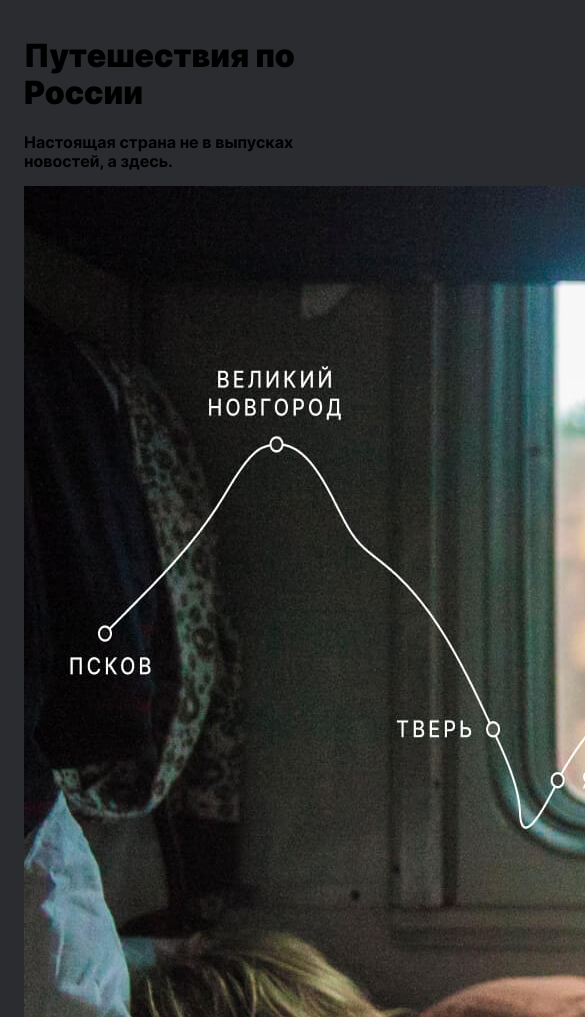
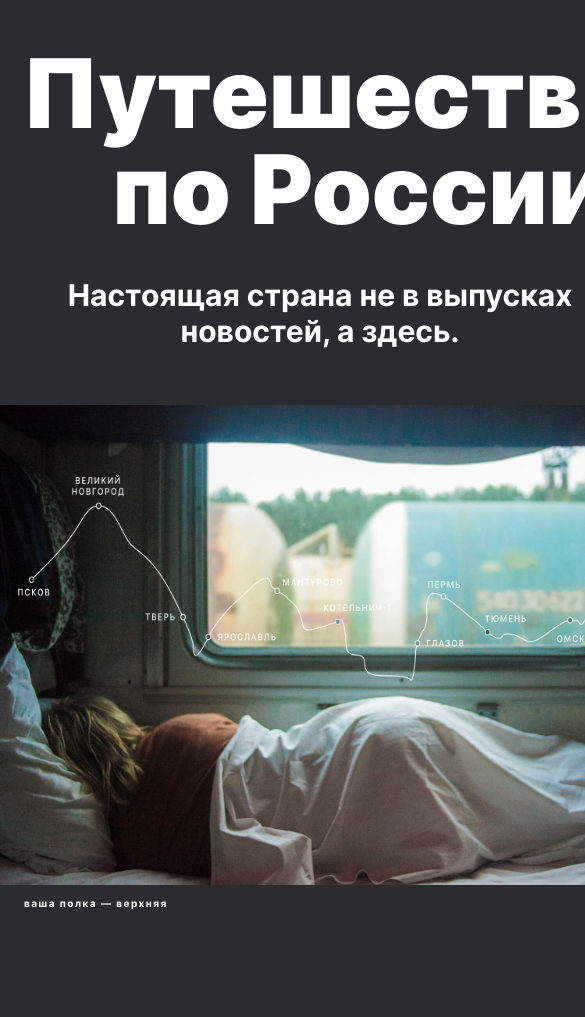
Before and after one commit to ViktorGlushak/russian-travel, a plain HTML site: page index.html in a window 390 px wide. Shown: the part 83-1100 px from the top of the page, 585 px wide, since content can reach past the window. Drawn offline with Linux system fonts and the light colour scheme.

Commit message:
lead свёрстана секция под все разрешения

```diff
--- a/pages/style.css
+++ b/pages/style.css
@@ -13,6 +13,7 @@
   font-feature-settings: "kern";
   max-width: 1280px;
   font-family: 'Inter', 'Arial', sans-serif;
+  color: white;
 }
 
 .page_magrin_auto {
@@ -20,22 +21,7 @@
 }
 
 .page__section {
-  padding: 20px 48px;
   margin: 0 auto;
-  box-sizing: border-box;
-}
-
-@media screen and (max-width: 768px) {
-  /* <= 768 */
-  .page__section {
-    padding: 20px 24px;
-  }
-}
-
-@media screen and (max-width: 320px) {
-  .page__section {
-    padding: 20px 16px;
-  }
 }
 
 .header {
@@ -89,10 +75,9 @@
   height: 28px;
   font-size: 24px;
   font-family: 'Inter', 'Arial', sans-serif;
-  font-weight: 400;
-  color: white;
+  font-weight: Normal;
   align-self: center;
-  line-height: 28px;
+  line-height: 1.2;
 }
 
 .header__lang-link:hover {
@@ -116,6 +101,140 @@
     width: 22px;
     height: 20px;
     font-size: 18px;
-    line-height: 20px;
+    line-height: 1.1;
   }
 }
+
+.lead {
+  padding: 21px 148px 0;
+  /*padding-top: 21px;*/
+  width: 100%;
+  max-width: 1280px;
+  /*height: 1005px;*/
+  box-sizing: border-box;
+  text-align: center;
+}
+
+@media screen and (max-width: 1024px) {
+  .lead {
+    padding: 48px 48px 0;
+    max-width: 1024px;
+    height: 962px;
+  }
+}
+
+@media screen and (max-width: 768px) {
+  .lead {
+    padding: 48px 0 0;
+    max-width: 768px;
+    height: 916px;
+  }
+}
+
+@media screen and (max-width: 320px) {
+  .lead {
+    padding: 48px 0 0;
+    max-width: 320px;
+    height: 406px;
+  }
+}
+
+.lead__title {
+  width: 720px;
+  height: 200px;
+  font-size: 96px;
+  font-weight: 900;
+  font-family: 'Inter', 'Arial', sans-serif;
+  margin: 0 auto;
+  line-height: 1;
+}
+
+@media screen and (max-width: 320px) {
+  .lead__title {
+    width: 288px;
+    height: 88px;
+    font-size: 40px;
+    line-height: 1.1;
+  }
+}
+
+.lead__subtitle {
+  margin: 32px auto 64px;
+  line-height: 1.2;
+  font-family: 'Inter', 'Arial', sans-serif;
+  font-weight: Normal;
+  font-size: 30px;
+  width: 640px;
+  height: 72px;
+}
+
+@media screen and (max-width: 1024px) {
+  .lead__subtitle {
+    margin: 32px auto 56px;
+  }
+}
+
+@media screen and (max-width: 320px) {
+  .lead__subtitle {
+    margin: 16px auto 40px;
+    line-height: 1.2;
+    font-size: 16px;
+    width: 288px;
+    height: 40px;
+  }
+}
+
+.lead__image {
+  margin: 0 auto;
+  width: 984px;
+  height: 615px;
+}
+
+@media screen and (max-width: 1024px) {
+  .lead__image {
+    width: 928px;
+    height: 580px;
+  }
+}
+
+@media screen and (max-width: 768px) {
+  .lead__image {
+    width: 768px;
+    height: 480px;
+  }
+}
+
+@media screen and (max-width: 320px) {
+  .lead__image {
+    width: 320px;
+    height: 200px;
+  }
+}
+
+.lead__caption {
+  margin: 8px 0 0 0;
+  width: 158px;
+  height: 14px;
+  line-height: 1.4;
+  font-family: 'Inter', 'Arial', sans-serif;
+  font-weight: Normal;
+  font-size: 10px;
+  text-align: start;
+  letter-spacing: 1.5px;
+}
+
+@media screen and (max-width: 768px) {
+  .lead__caption {
+    margin: 8px 0 0 24px;
+  }
+}
+
+@media screen and (max-width: 320px) {
+  .lead__caption {
+    margin: 8px 0 0 16px;
+  }
+}
+
+.intro {
+  padding: 92px 0 0 142px;
+}
```
